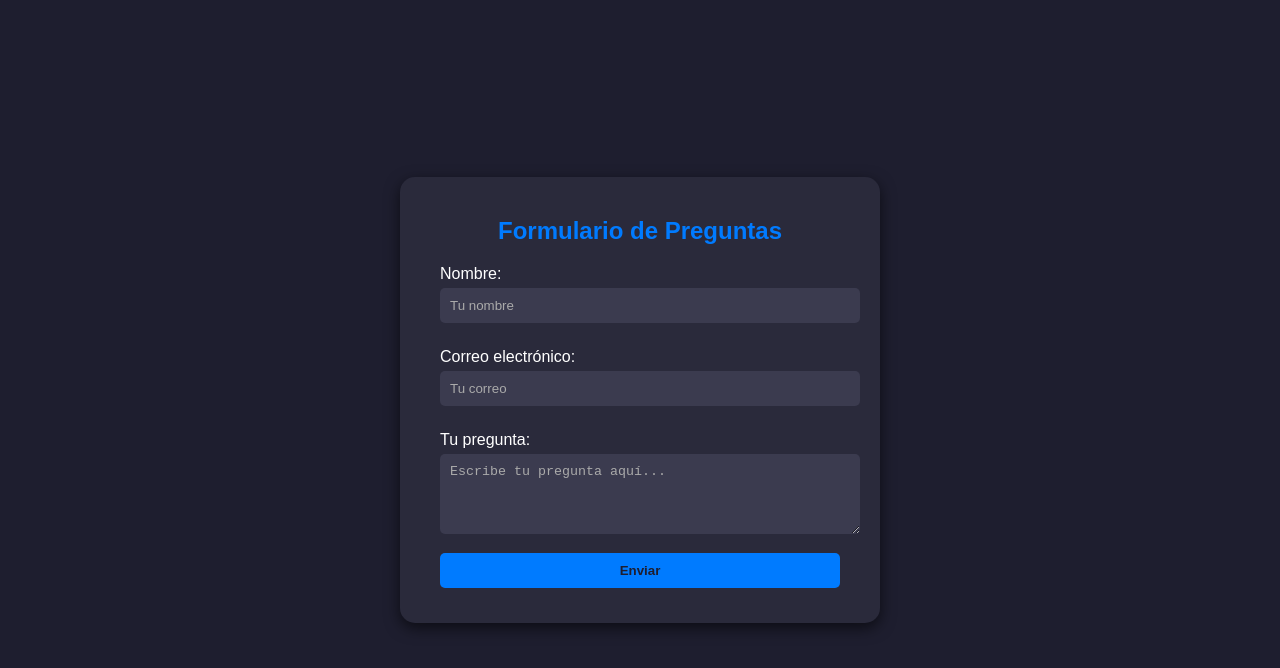
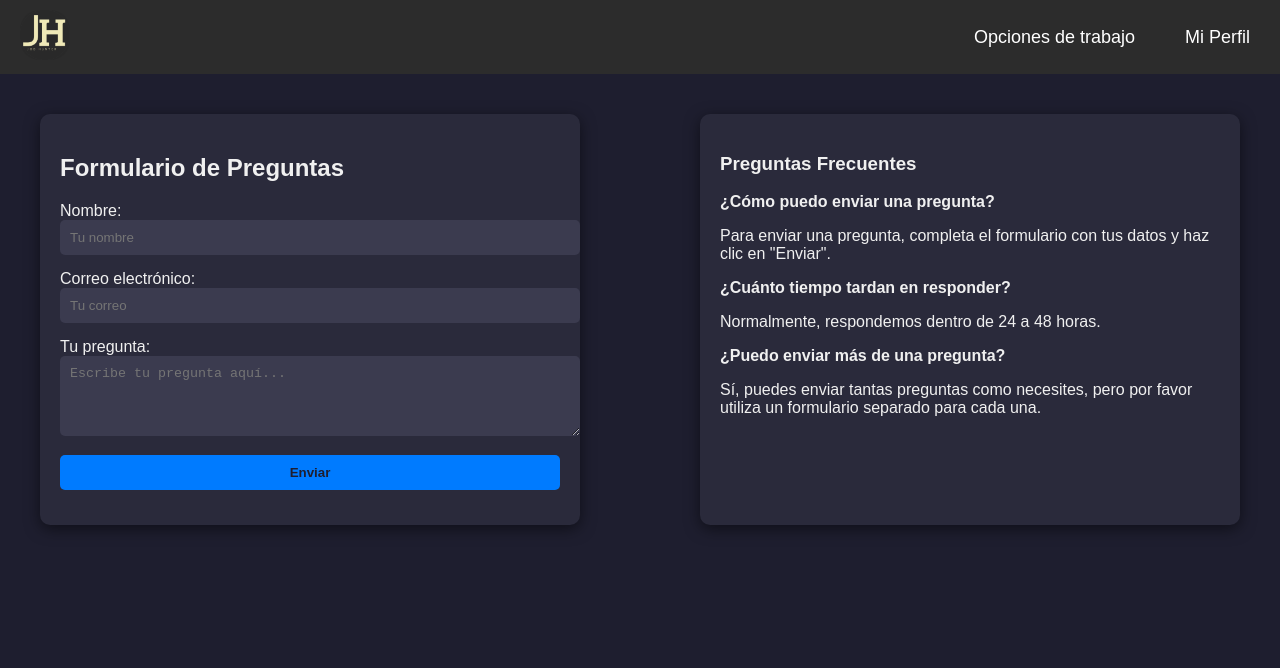
Before and after one commit to tobiasgarcete2/proyecto_real, a website: page frontend/public/front_usuario/preguntas.html in a window 1280 px wide. Drawn offline with Linux system fonts and the light colour scheme.

Commit message:
se terminaron los styles

```diff
--- a/frontend/public/front_usuario/preguntas.html
+++ b/frontend/public/front_usuario/preguntas.html
@@ -8,9 +8,22 @@
     <link rel="stylesheet" href="/src/styles/preguntas.css">
 </head>
 <body>
+    <header class="encabezado">
+        <a class="navbar-brand" href="/front_usuario/index.html">
+            <img src="/src/img/logos.png" alt="Logo de la marca" height="50" width="50" style="border-radius: 20px;">
+        </a>
+
+        <nav>
+            <ul class="enlaces-nav">
+                <li><a href="eventosUsuarios.html">Opciones de trabajo</a></li>
+                <li class="perfil"><a href="perfilcliente.html"><i class="fa-regular fa-user"></i> Mi Perfil</a></li>
+            </ul>
+        </nav>
+    </header>
+    <div class="main-container">
         <div class="form-container">
             <h2>Formulario de Preguntas</h2>
-        <form id="preguntasForm" action="https://formsubmit.co/mirkoacosta99@gmail.com" method="POST" onsubmit="return mostrarConfirmacion()">
+            <form id="preguntasForm" action="https://formsubmit.co/jobhunter820@gmail.com" method="POST" onsubmit="return mostrarConfirmacion()">
                 <label for="nombre">Nombre:</label>
                 <input type="text" id="nombre" name="nombre" placeholder="Tu nombre" required>
 
@@ -21,7 +34,6 @@
                 <textarea id="pregunta" name="pregunta" rows="4" placeholder="Escribe tu pregunta aquí..." required></textarea>
 
                 <input type="submit" value="Enviar">
-
                 <input type="hidden" name="_captcha" value="false">
             </form>
             <div id="confirmacion" style="display: none;">
@@ -29,27 +41,34 @@
                 <button onclick="volverAlInicio()">Volver al inicio</button>
             </div>
         </div>
-
+        <div class="faq-container">
+            <h3>Preguntas Frecuentes</h3>
+            <div class="faq-item">
+                <p><strong>¿Cómo puedo enviar una pregunta?</strong></p>
+                <p>Para enviar una pregunta, completa el formulario con tus datos y haz clic en "Enviar".</p>
+            </div>
+            <div class="faq-item">
+                <p><strong>¿Cuánto tiempo tardan en responder?</strong></p>
+                <p>Normalmente, respondemos dentro de 24 a 48 horas.</p>
+            </div>
+            <div class="faq-item">
+                <p><strong>¿Puedo enviar más de una pregunta?</strong></p>
+                <p>Sí, puedes enviar tantas preguntas como necesites, pero por favor utiliza un formulario separado para cada una.</p>
+            </div>
+        </div>
+    </div>
     <script>
         function mostrarConfirmacion() {
-            // Prevenir el envío del formulario
             event.preventDefault();
-
-            // Ocultar el formulario
             document.getElementById('preguntasForm').style.display = 'none';
-
-            // Mostrar el mensaje de confirmación
             document.getElementById('confirmacion').style.display = 'block';
-
-            // Enviar el formulario después de mostrar el mensaje (simular envío)
             setTimeout(function() {
                 document.getElementById('preguntasForm').submit();
-            }, 1000); // 1 segundo de espera antes de enviar
+            }, 1000);
         }
 
         function volverAlInicio() {
-            // Redirigir al usuario al inicio
-            window.location.href = "http://localhost:5173/front_usuario/index.html";
+            window.location.href = "index.html";
         }
     </script>
 </body>
--- a/frontend/src/styles/preguntas.css
+++ b/frontend/src/styles/preguntas.css
@@ -1,45 +1,84 @@
+/* Estilos generales */
 body {
     font-family: 'Arial', sans-serif;
     background-color: #1e1e2f;
-    color: #fff;
+    color: #f0f0f0;
+    margin: 0;
+    padding: 0;
+    box-sizing: border-box;
+}
+
+/* Encabezado */
+header.encabezado {
+    background-color: #2c2c2c;
     display: flex;
-    justify-content: center;
+    justify-content: space-between;
     align-items: center;
-    height: 100vh;
+    padding: 10px 20px;
+}
+
+header .logo img {
+    height: 60px;
+}
+
+nav ul.enlaces-nav {
+    display: flex;
+    list-style: none;
+    gap: 30px;
+    padding: 0;
     margin: 0;
 }
 
-.form-container {
-    background-color: #2a2a3b;
-    padding: 20px 40px;
-    border-radius: 15px;
-    box-shadow: 0 5px 15px rgba(0, 0, 0, 0.6);
-    width: 400px;
+nav ul.enlaces-nav li a {
+    color: #fff;
+    text-decoration: none;
+    font-size: 18px;
+    padding: 5px 10px;
+    transition: color 0.3s;
 }
 
-h2 {
-    text-align: center;
-    margin-bottom: 20px;
-    color: #007BFF;
+nav ul.enlaces-nav li a:hover {
+    color: #64a4f8;
 }
 
-label {
-    display: block;
-    margin: 10px 0 5px;
+/* Contenedor principal */
+.main-container {
+    display: flex;
+    justify-content: space-between;
+    gap: 20px;
+    margin: 20px auto;
+    max-width: 1200px;
+    padding: 20px;
 }
 
-input, textarea {
+/* Contenedor de formulario */
+.form-container,
+.faq-container {
+    background-color: #2a2a3b;
+    padding: 20px;
+    border-radius: 10px;
+    flex: 1;
+    max-width: 500px;
+    box-shadow: 0 4px 15px rgba(0, 0, 0, 0.5);
+}
+
+/* Campos de formulario */
+input,
+textarea {
     width: 100%;
+    margin-bottom: 15px;
     padding: 10px;
     border: none;
     border-radius: 5px;
     background-color: #3b3b4f;
     color: #fff;
-    margin-bottom: 15px;
+    outline: none;
+    transition: background-color 0.3s;
 }
 
-input::placeholder, textarea::placeholder {
-    color: #aaa;
+input:focus,
+textarea:focus {
+    background-color: #4a4a5c;
 }
 
 input[type="submit"] {
@@ -47,10 +86,17 @@ input[type="submit"] {
     color: #1e1e2f;
     cursor: pointer;
     border: none;
+    padding: 10px 20px;
+    border-radius: 5px;
     font-weight: bold;
     transition: background-color 0.3s;
 }
 
 input[type="submit"]:hover {
-    background-color: #007BFF;
+    background-color: #0056b3;
 }
+
+/* Preguntas frecuentes */
+.faq-item {
+    margin-bottom: 15px;
+}
```
Also changed, not shown: frontend/public/front_usuario/index.html (+2 -2 lines), frontend/public/inicio.html (+24 -0 lines), frontend/src/styles/inicio.css (+49 -3 lines). Lines whose indentation alone changed are shown as unchanged.
